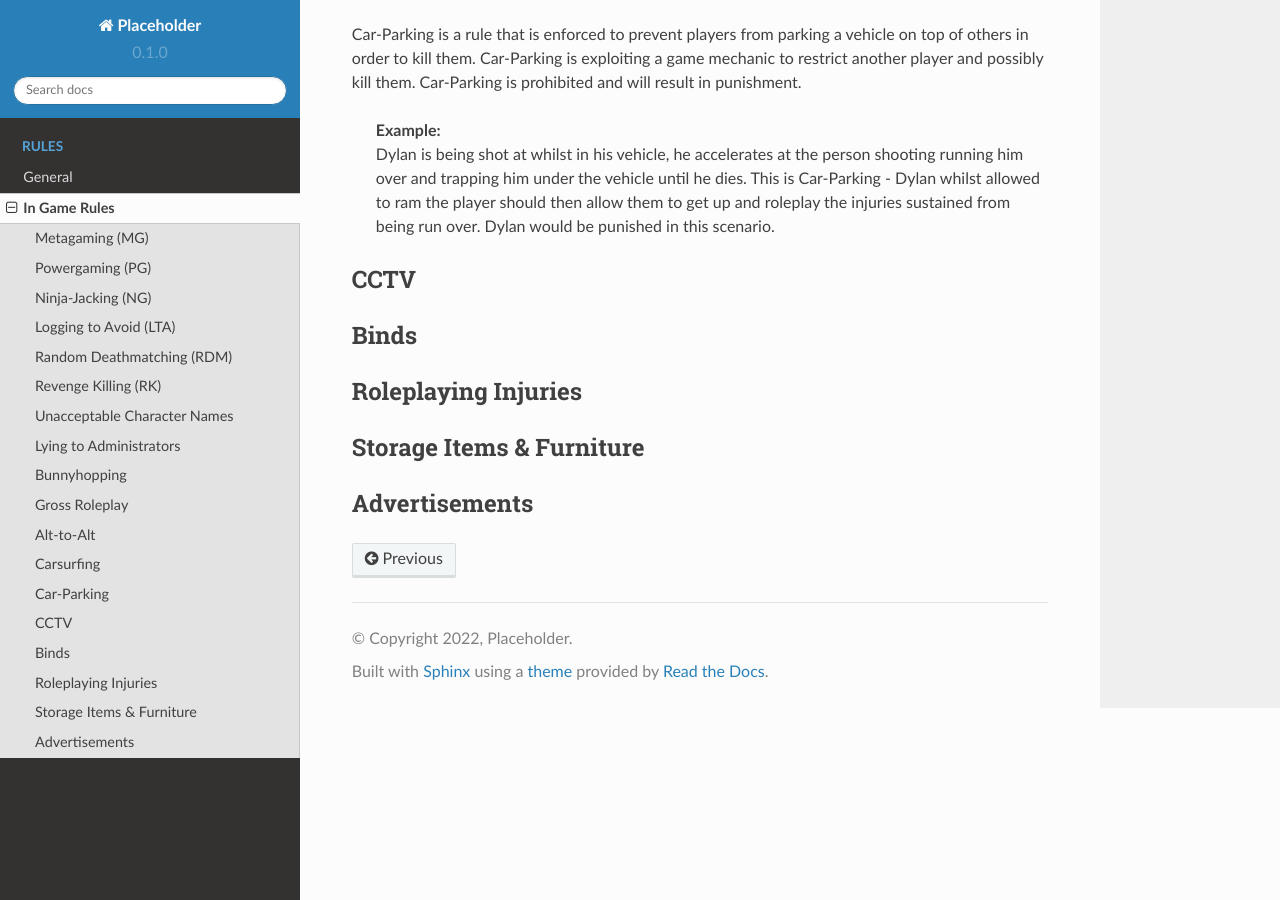
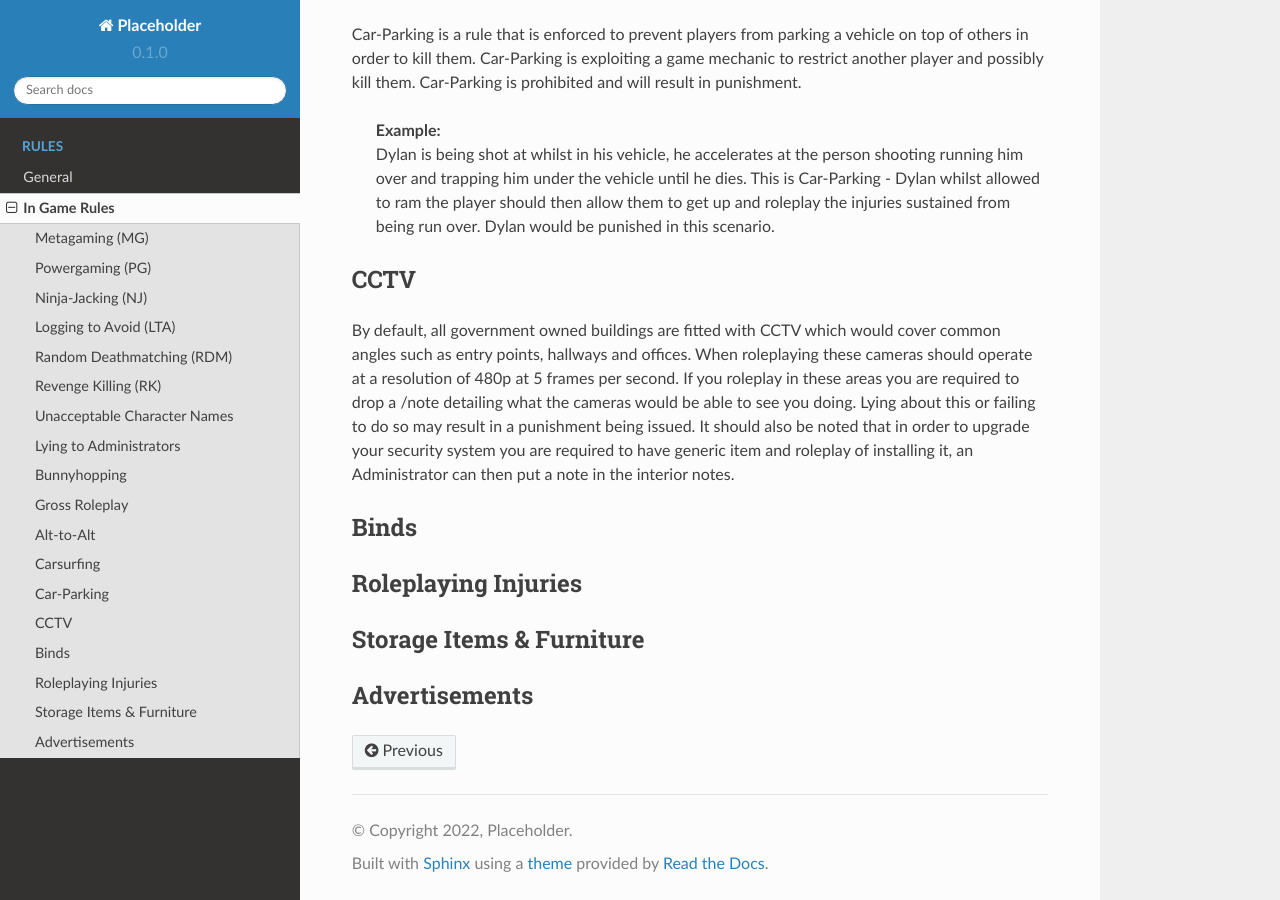
Before and after one commit to Illeeminati/doc, a Sphinx documentation site: the page built from docs/source/rules/ig_rules.rst, in a window 1280 px wide and 900 px high, scrolled down 5992 px. Built offline with Sphinx 7.4.7 and the Read the Docs theme 2.0.0, drawn with Linux system fonts in a browser that asks for light colours; some of the changed text lies outside the part shown.

Commit message:
Update ig_rules.rst

```diff
--- a/docs/source/rules/ig_rules.rst
+++ b/docs/source/rules/ig_rules.rst
@@ -44,7 +44,7 @@ Powergaming is a rule that is enforced to prevent unrealistic actions being pref
   - **Race Skins** - Using a player skin that does not meet your character attributes, for example wearing a black skin when white IC.
 
 ******************
-Ninja-Jacking (NG)
+Ninja-Jacking (NJ)
 ******************
 Ninja-Jacking is a rule that is enforced to prevent players randomly approaching occupied vehicles and stealing them without any attempt to roleplay. Car-jacking must be appropriately roleplayed just like any other action. Failing to do so will result in punishment.
 
@@ -147,6 +147,7 @@ Car-Parking is a rule that is enforced to prevent players from parking a vehicle
 *****
 CCTV
 *****
+By default, all government owned buildings are fitted with CCTV which would cover common angles such as entry points, hallways and offices. When roleplaying these cameras should operate at a resolution of 480p at 5 frames per second. If you roleplay in these areas you are required to drop a /note detailing what the cameras would be able to see you doing. Lying about this or failing to do so may result in a punishment being issued. It should also be noted that in order to upgrade your security system you are required to have generic item and roleplay of installing it, an Administrator can then put a note in the interior notes.
 
 *****
 Binds
```
